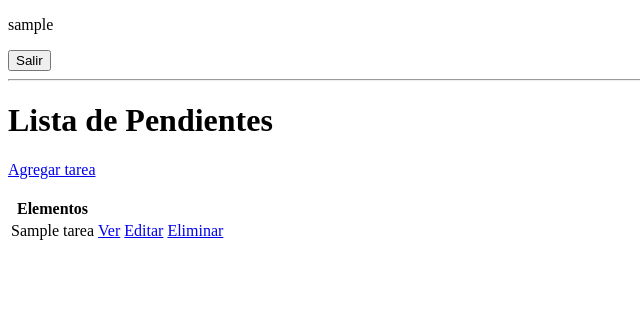
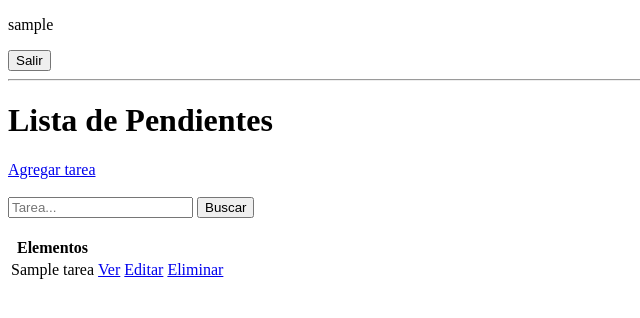
Before and after one commit to GlennGalicia/python-total, a Django app: page / in a window 1280 px wide. Shown: the top 318 px of the page, without its empty margins (0-640 px from the left). Run offline with Django 5.2, Linux system fonts and the light colour scheme; a user stored in the database is signed in; tables that the repository leaves empty hold one stand-in row (values such as "Sample post").

Commit message:
teach: search bar implementation - templates/base/tarea_list.html add a form to get task searching - base/views.py into ListaPendiente class add the filter logic

```diff
--- a/mysite/base/templates/base/tarea_list.html
+++ b/mysite/base/templates/base/tarea_list.html
@@ -22,6 +22,11 @@
 <div>
     <a href="{% url 'crear-tarea' %}">Agregar tarea</a>
 </div>
+<br>
+<form method="get">
+    <input type="text" name="area-buscar" placeholder="Tarea..."  value="{{valor_buscado}}">
+    <input type="submit" value="Buscar">
+</form>
 <br>
 <table>
     <tr>
--- a/mysite/base/views.py
+++ b/mysite/base/views.py
@@ -48,6 +48,11 @@ class ListaPendientes(LoginRequiredMixin, ListView):
         context = super().get_context_data(**kwargs)
         context['tareas'] = context['tareas'].filter(usuario=self.request.user)
         context['count'] = context['tareas'].filter(completo=False).count()
+
+        valor_buscado = self.request.GET.get('area-buscar') or ''
+        if valor_buscado:
+            context['tareas'] = context['tareas'].filter(titulo__icontains=valor_buscado)
+        context['valor_buscado'] = valor_buscado
         return context
 
 
```
